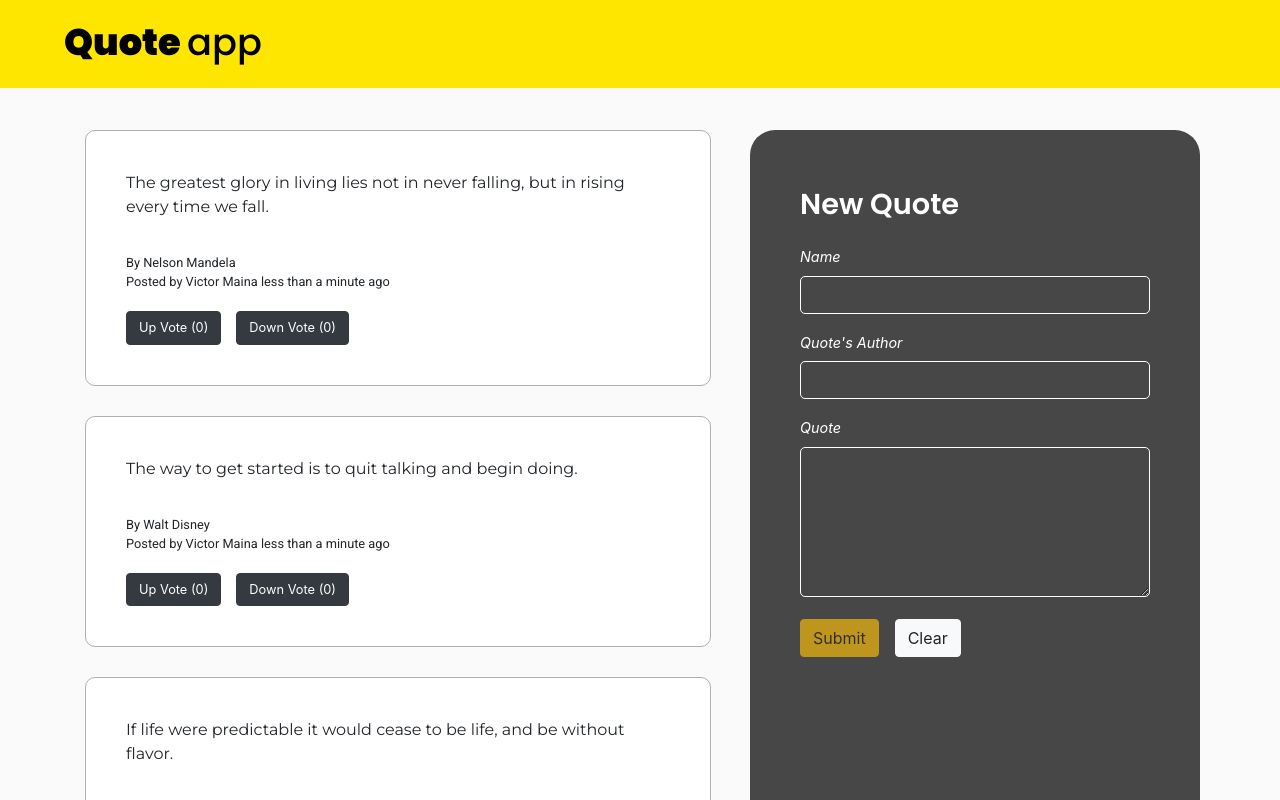
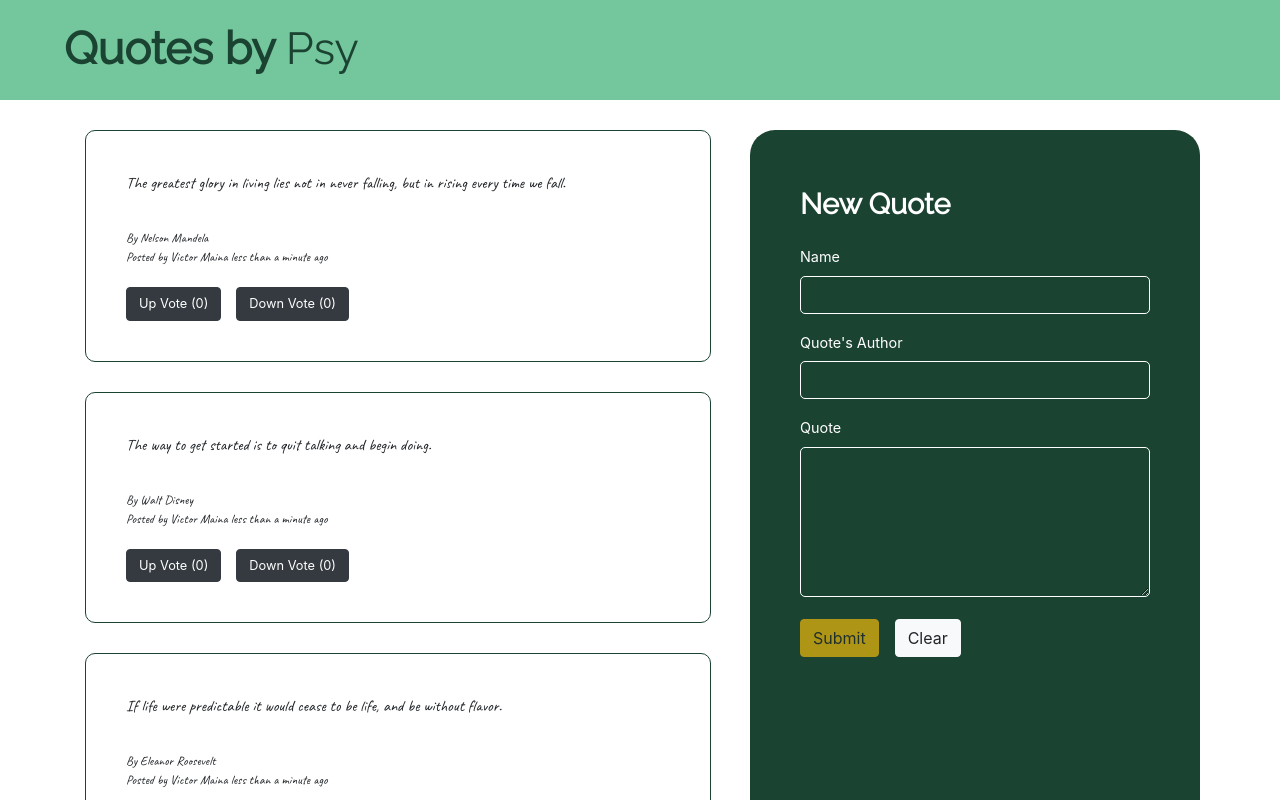
Before and after one commit to psy-a/quotes, an Angular app: page / in a window 1280 px wide. Shown: the top 800 px of the page. Built offline with nearby package versions, Linux system fonts and the light colour scheme.

Commit message:
Change fonts.

```diff
--- a/src/app/components/header/header.component.css
+++ b/src/app/components/header/header.component.css
@@ -1,12 +1,10 @@
 #header {
-    font-family: Poppins;
+    font-family: 'Raleway';
     font-style: normal;
     font-weight: 900;
-    font-size: 2.3em;
-    /* identical to box height */
-    color: #000000;
-    background: #FFE600;
-    /* position: absolute; */
+    font-size: 2.8em;
+    color: #1b4332;
+    background: #74c69d;
     top: 0;
     padding-top: 15px;
     padding-bottom: 2px;
--- a/src/app/components/header/header.component.html
+++ b/src/app/components/header/header.component.html
@@ -1,3 +1,3 @@
 <nav class="navbar" id="header">
-    <p>Quote <span>app</span></p>
+    <p>Quotes by <span>Psy</span></p>
 </nav>
--- a/src/app/components/quote-details/quote-details.component.css
+++ b/src/app/components/quote-details/quote-details.component.css
@@ -1,5 +1,5 @@
 div {
-    font-family: Roboto;
+    font-family: 'Caveat';
     font-style: normal;
     font-size: 0.8em;
     margin-bottom: 10px;
--- a/src/app/components/quote-form/quote-form.component.css
+++ b/src/app/components/quote-form/quote-form.component.css
@@ -1,10 +1,10 @@
 #form-title {
-    font-family: Poppins;
+    font-family: 'Raleway';
     font-style: normal;
     font-weight: 600;
     font-size: 1.8em;
     line-height: 48px;
-    color: #FFFFFF;
+    color: white;
 }
 
 input,
@@ -24,11 +24,4 @@ textarea {
 label {
     color: white;
     font-size: 0.9em;
-    font-style: italic;
 }
-
-
-/* #submit {
-    color: rgb(255, 255, 255);
-    background-color: red;
-} */
--- a/src/app/components/quote/quote.component.css
+++ b/src/app/components/quote/quote.component.css
@@ -1,7 +1,7 @@
         .quote-div {
             padding: 40px;
             padding-top: 40px;
-            border: 1px solid #afafaf;
+            border: 1px solid #1b4332;;
             background-color: white;
             box-sizing: border-box;
             border-radius: 10px;
@@ -9,7 +9,7 @@
         }
 
         #quote-form {
-            background-color: #474747;
+            background-color: #1b4332;
             border-radius: 25px 25px 0px 0px;
             padding: 50px;
             height: 100%;
@@ -18,6 +18,6 @@
         }
 
         .quote {
-            font-family: Montserrat;
+            font-family: 'Caveat';
             margin-bottom: 10px;
         }
--- a/src/styles.css
+++ b/src/styles.css
@@ -1,7 +1,5 @@
-/* You can add global styles to this file, and also import other style files */
-
 @import "~bootstrap/dist/css/bootstrap.css";
-@import url('https://fonts.googleapis.com/css2?family=Montserrat&family=Poppins:wght@400;500;600;900&family=Roboto:wght@300;400&display=swap');
+@import url('https://fonts.googleapis.com/css2?family=Caveat&family=Raleway&display=swap');
 body {
-    background-color: #fafafa;
+    background-color: white;
 }
```
